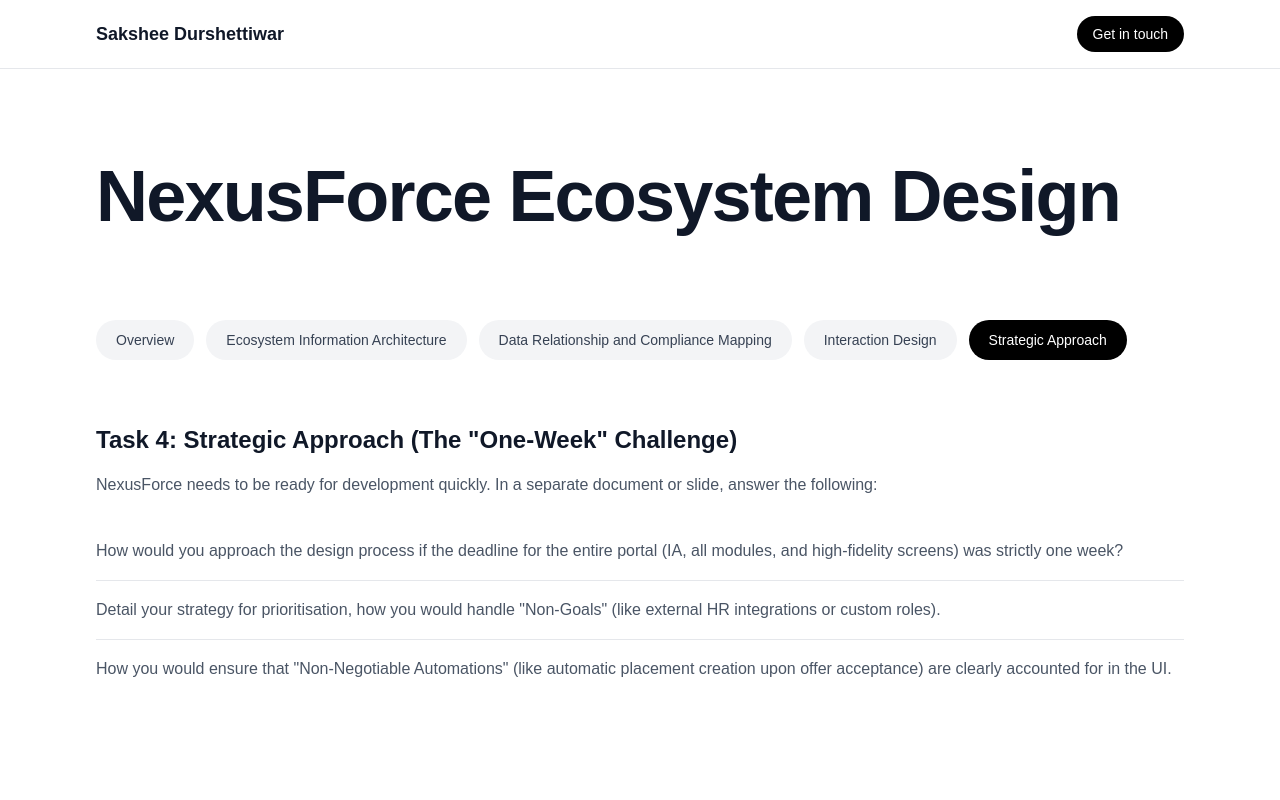
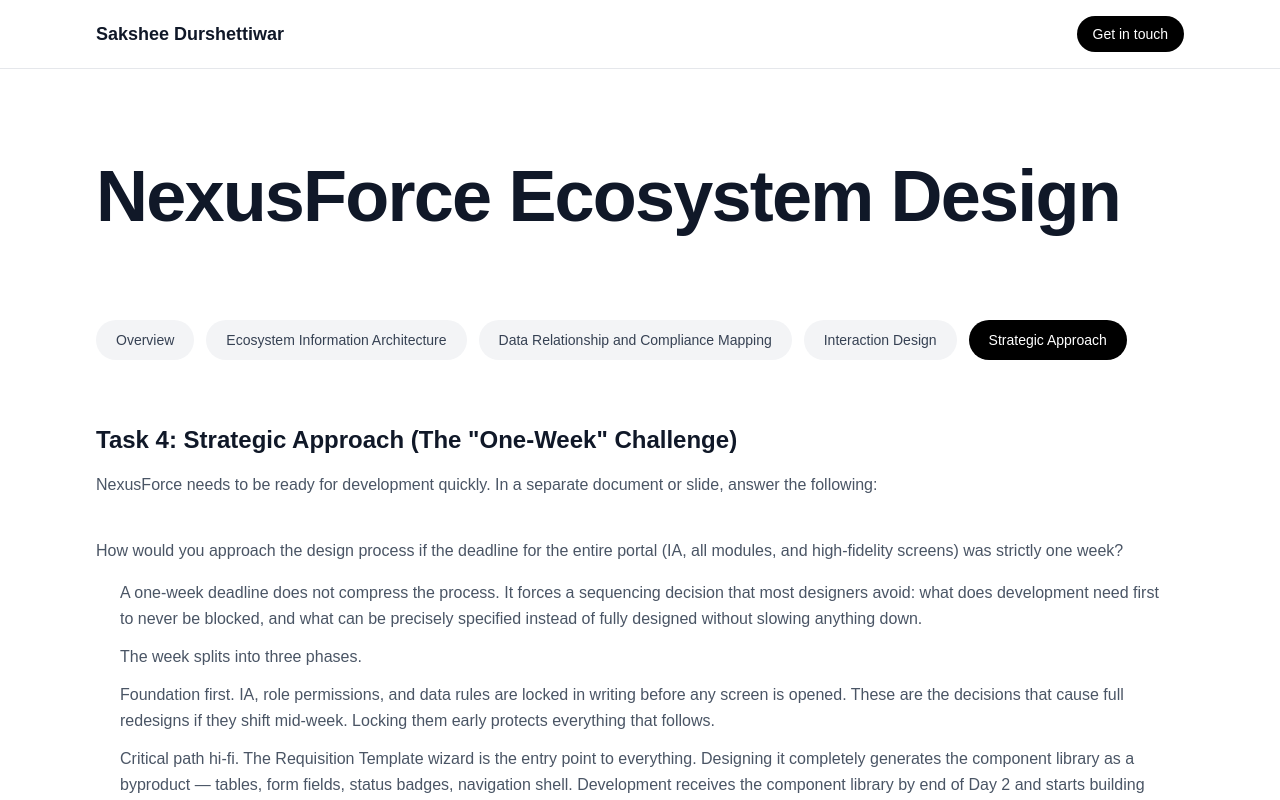
Before and after one commit to saksheedurshettiwar/Heizen, a Next.js app: page / in a window 1280 px wide. Both pictures are taken after a click on the button "Strategic Approach". Shown: the top 800 px of the page. Built offline with nearby package versions, Linux system fonts and the light colour scheme.

Commit message:
Add answer to Strategic Approach Q1

```diff
--- a/app/page.tsx
+++ b/app/page.tsx
@@ -565,6 +565,13 @@ export default function AccessIQCaseStudy() {
                 </p>
                 <div className="space-y-0">
                   <p className="text-gray-600 leading-relaxed py-4">How would you approach the design process if the deadline for the entire portal (IA, all modules, and high-fidelity screens) was strictly one week?</p>
+                  <div className="px-6 pb-6 text-gray-600 leading-relaxed space-y-3">
+                    <p>A one-week deadline does not compress the process. It forces a sequencing decision that most designers avoid: what does development need first to never be blocked, and what can be precisely specified instead of fully designed without slowing anything down.</p>
+                    <p>The week splits into three phases.</p>
+                    <p>Foundation first. IA, role permissions, and data rules are locked in writing before any screen is opened. These are the decisions that cause full redesigns if they shift mid-week. Locking them early protects everything that follows.</p>
+                    <p>Critical path hi-fi. The Requisition Template wizard is the entry point to everything. Designing it completely generates the component library as a byproduct — tables, form fields, status badges, navigation shell. Development receives the component library by end of Day 2 and starts building while design continues.</p>
+                    <p>Assembly over redesign. Vendor Portal shares 70% of Org Portal components. Candidate Portal is three screens. Admin Portal is internal tooling — a precise annotated spec ships faster and safer than rushed hi-fi with missing edge cases. Every portal is development-ready. Not every portal is hi-fi.</p>
+                  </div>
                   <div className="h-px bg-gray-200"></div>
                   <p className="text-gray-600 leading-relaxed py-4">Detail your strategy for prioritisation, how you would handle &quot;Non-Goals&quot; (like external HR integrations or custom roles).</p>
                   <div className="h-px bg-gray-200"></div>
```
